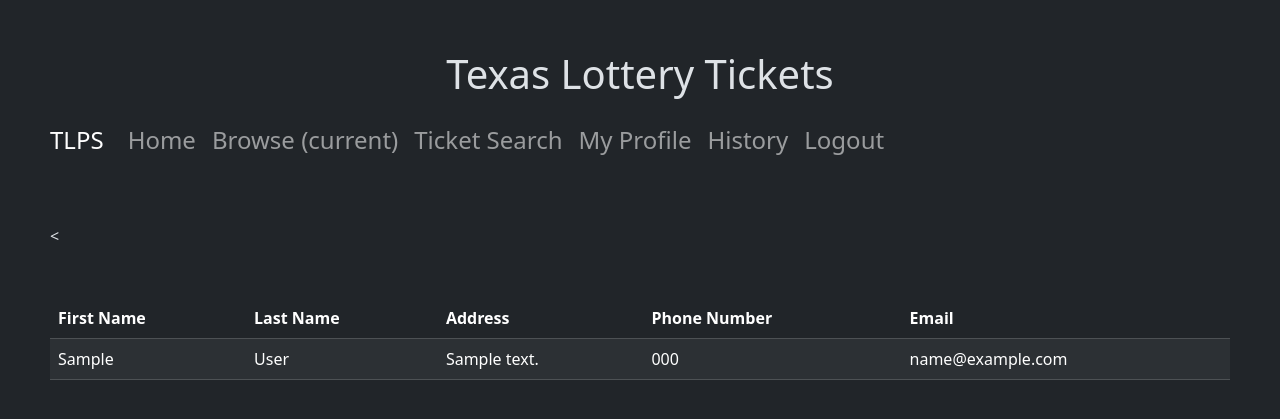
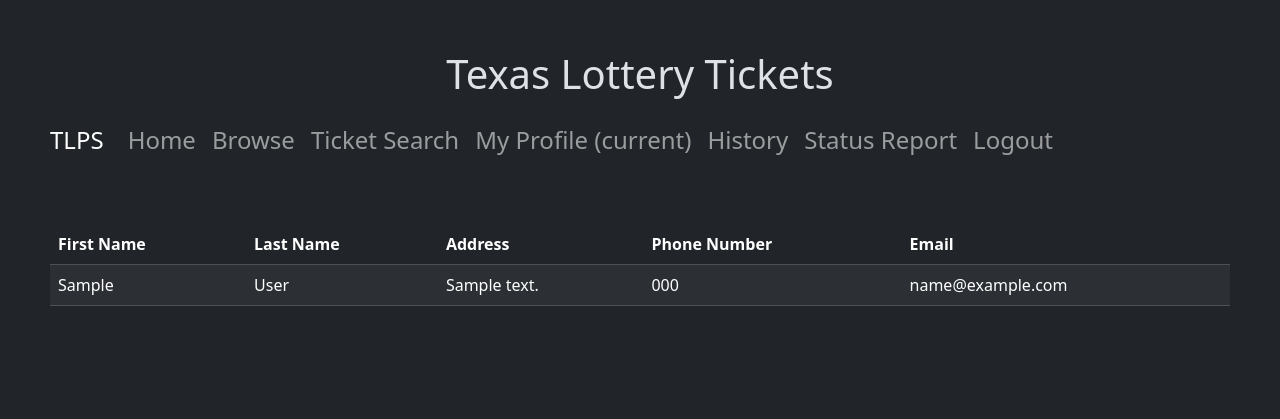
Before and after one commit to arizzo99/Lottery-Ticket-System, a PHP site: page /profile.php in a window 1280 px wide. Shown: the top 419 px of the page. Run offline with PHP 8.4, Linux system fonts and the light colour scheme; the visitor is signed in with stand-in values (Sample User, id 1); tables that the repository leaves empty or names only in its code hold one stand-in row (values such as "Sample post").

Commit message:
Update profile.php

```diff
--- a/XAMPP/profile.php
+++ b/XAMPP/profile.php
@@ -24,20 +24,26 @@ if(!isset($_SESSION["user"])){
                     <a href="index.php" class="nav-link">Home </a>
                 </li>
                 <li class="nav-item">
-                    <a href="browse.php" class="nav-link">Browse <span class="sr-only">(current)</span></a>
+                    <a href="browse.php" class="nav-link">Browse</a>
                 </li>
                 <li class="nav-item">
                     <a href="ticket_search.php" class="nav-link">Ticket Search </a>
                 </li>
                 <li class="nav-item">
-                    <a href="profile.php" class="nav-link">My Profile </a>
+                    <a href="profile.php" class="nav-link">My Profile  <span class="sr-only">(current)</span></a>
                 </li>
                 <li class="nav-item">
                     <a href="history.php" class="nav-link">History </a>
                 </li>
+                <?php if(isset($_SESSION['admin'])):?>
+                <li class="nav-item">
+                    <a href="admin.php" class="nav-link">Status Report</a>
+                </li>
+                <?php endif ?>
                 <li class="nav-item">
                     <a href="logout.php" class="nav-link">Logout</a>
                 </li>
+
                 </li>
             </ul>
         </div>
@@ -52,7 +58,8 @@ if(!isset($_SESSION["user"])){
             $result = mysqli_query($conn_bool, $sql);
             $data = $result->fetch_all(MYSQLI_ASSOC);
         }
-             ?><div class="form-group">
+        ?>
+        <div class="form-group">
 
 
         <table class="table table-striped table-dark table-hover">
@@ -65,18 +72,14 @@ if(!isset($_SESSION["user"])){
                     <th scope="col">Email</th>
                 </tr>
             </thead>
-
             <?php foreach($data as $row): ?>
             <tbody>
                 <tr>
-
                     <div class="form-group">
                         <td><?=  htmlspecialchars($row['first_name'])?></td>
-                            <
                     </div>
                     <div class="form-group">
                         <td><?=  htmlspecialchars($row['last_name'])?></td>
-
                     </div>
                     <div class="form-group">
                         <td><?=  htmlspecialchars($row['address'])?></td>
```
Lines whose indentation alone changed are shown as unchanged.
